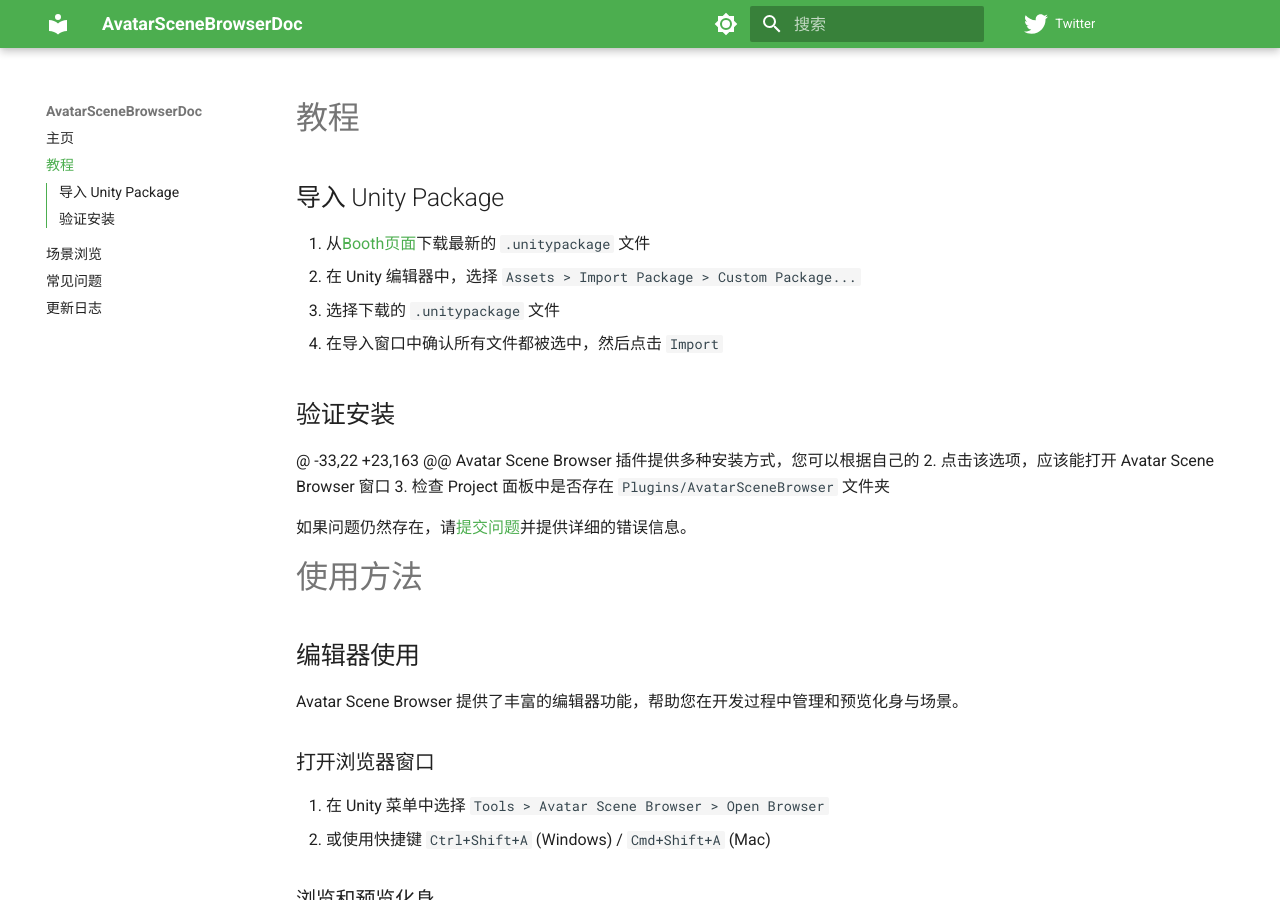
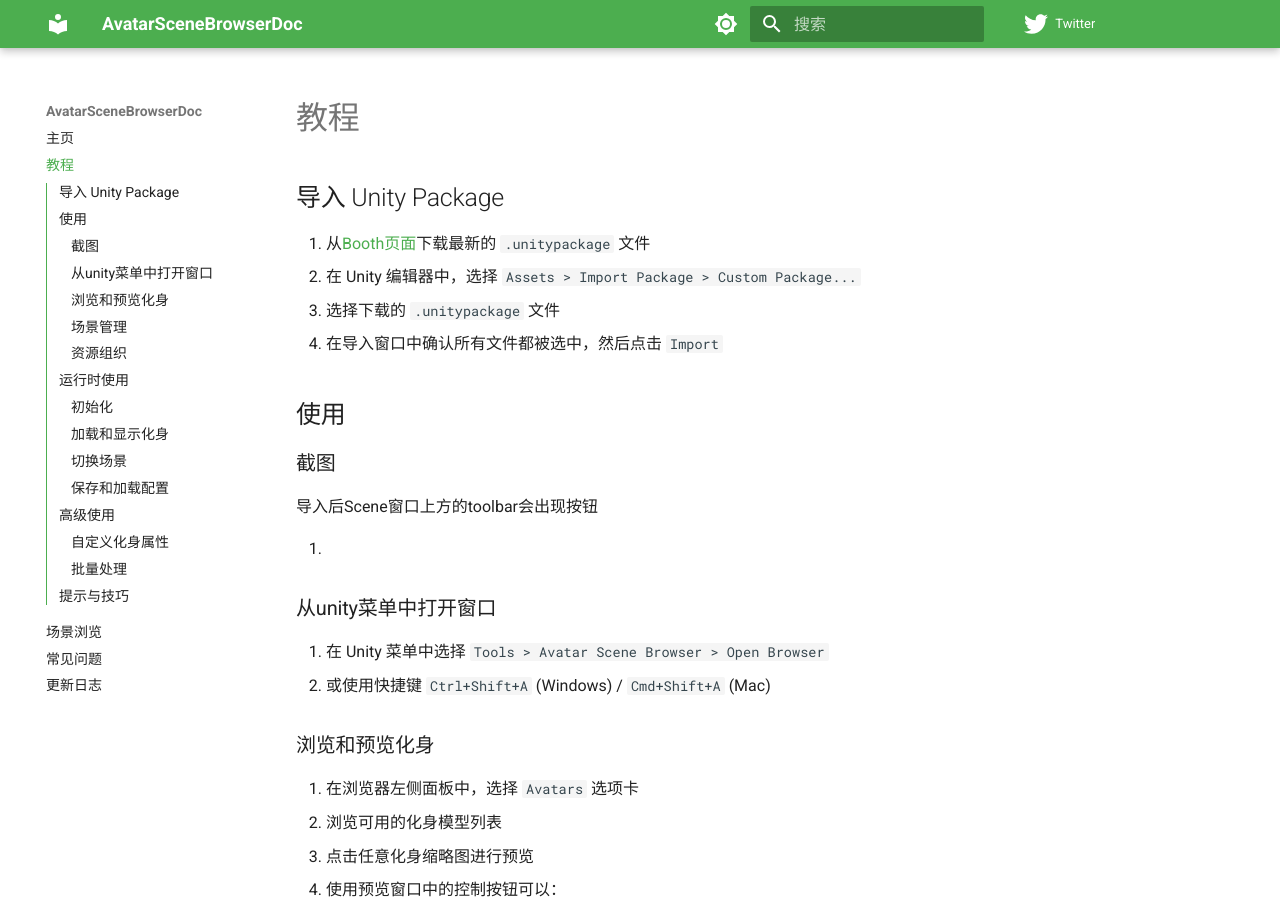
Before and after one commit to Cynth-Mt/AvatarSceneBrowserDoc, an MkDocs documentation site: the page built from docs/tutorial.md, in a window 1280 px wide and 900 px high. Built offline with MkDocs 1.6.1 and Material for MkDocs 9.7.7, drawn with Linux system fonts in a browser that asks for light colours; some of the changed text lies outside the part shown.

Commit message:
Update tutorial.md

```diff
--- a/docs/tutorial.md
+++ b/docs/tutorial.md
@@ -3,7 +3,7 @@
 
 ## 导入 Unity Package
 
-1. 从[Booth页面](https://github.com/cynlab/AvatarSceneBrowser/releases)下载最新的 `.unitypackage` 文件
+1. 从[Booth页面](https://cyn-m.booth.pm/items/5548166)下载最新的 `.unitypackage` 文件
 2. 在 Unity 编辑器中，选择 `Assets > Import Package > Custom Package...`
 3. 选择下载的 `.unitypackage` 文件
 4. 在导入窗口中确认所有文件都被选中，然后点击 `Import`
@@ -13,25 +13,15 @@
 
 
 
+## 使用
 
+### 截图
 
-## 验证安装
+导入后Scene窗口上方的toolbar会出现按钮
 
-@ -33,22 +23,163 @@ Avatar Scene Browser 插件提供多种安装方式，您可以根据自己的
-2. 点击该选项，应该能打开 Avatar Scene Browser 窗口
-3. 检查 Project 面板中是否存在 `Plugins/AvatarSceneBrowser` 文件夹
+1.
 
-
-
-如果问题仍然存在，请[提交问题](https://github.com/cynlab/AvatarSceneBrowser/issues)并提供详细的错误信息。
-
-# 使用方法
-
-## 编辑器使用
-
-Avatar Scene Browser 提供了丰富的编辑器功能，帮助您在开发过程中管理和预览化身与场景。
-
-### 打开浏览器窗口
+### 从unity菜单中打开窗口
 
 1. 在 Unity 菜单中选择 `Tools > Avatar Scene Browser > Open Browser`
 2. 或使用快捷键 `Ctrl+Shift+A` (Windows) / `Cmd+Shift+A` (Mac)
```
Also changed, not shown: other parts of docs/tutorial.md (+4 -0 lines).
